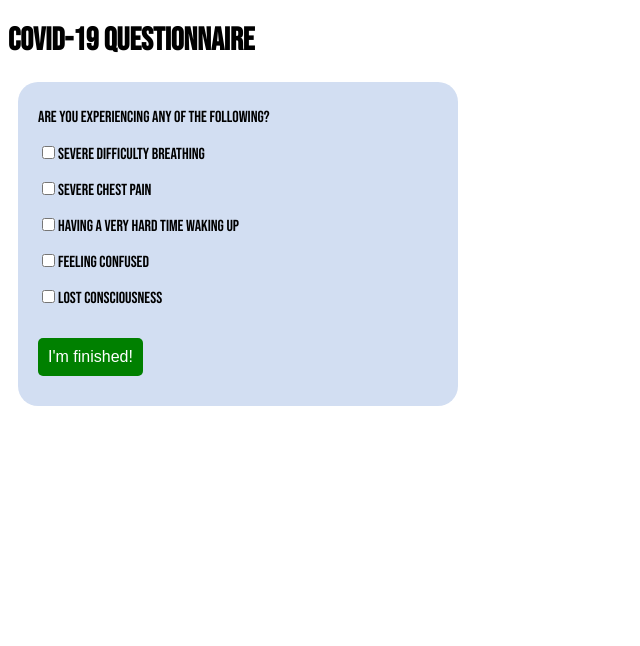
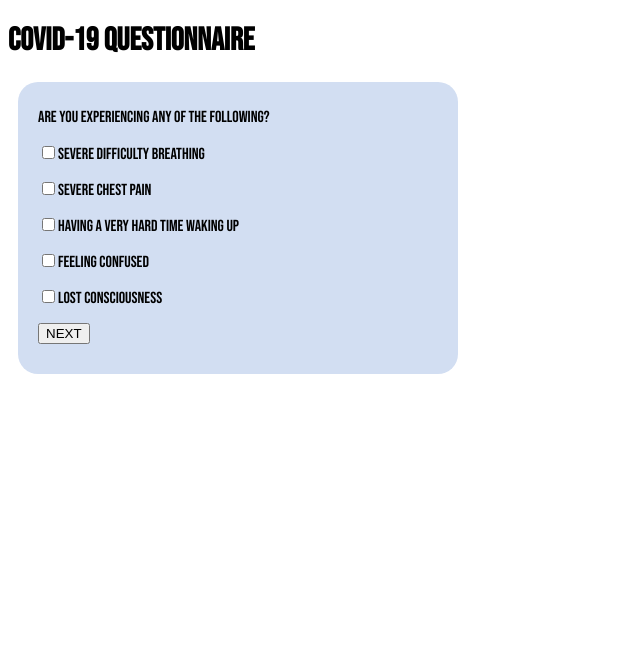
Before and after one commit to areezvisram/RUHacks-2020-COVID-19-Inventory-Management, a Flask app: page /about in a window 1280 px wide. Shown: the top 646 px of the page, without its empty margins (0-640 px from the left). Before the commit the page ends 406 px from the top, so only its background shows below. Run offline with Flask 2, Linux system fonts and the light colour scheme.

Commit message:
day 2 commit 1

```diff
--- a/static/styles/style.css
+++ b/static/styles/style.css
@@ -5,8 +5,28 @@ body {
 
 
 
-#quiz {
+#quiz1 {
 	margin-left: 10px;
+	background: #d2def2;
+	padding: 10px 20px 10px 20px;
+	width: 400px;
+	border-radius: 20px;
+	float: left;
+
+}
+
+#quiz2 {
+	margin-left: -10px;
+	background: #d2def2;
+	padding: 10px 20px 10px 20px;
+	width: 400px;
+	border-radius: 20px;
+	float: left;
+
+}
+
+#quiz3 {
+	margin-left: -10px;
 	background: #d2def2;
 	padding: 10px 20px 10px 20px;
 	width: 400px;
@@ -58,6 +78,7 @@ input {
 	border-radius: 20px;
 	float: left;
 	margin-left: 20px;
+	margin-top: 50px;
 	font-size: 30px;
 
 
--- a/templates/about.html
+++ b/templates/about.html
@@ -1,5 +1,6 @@
 <!DOCTYPE html>
 <html>
+
 <head>
     <meta charset="utf-8">
     <meta name="viewport" content="width=device-width, initial-scale=1, shrink-to-fit=no">
@@ -15,7 +16,7 @@
     <h1>Covid-19 Questionnaire</h1>
 
 
-    <form id="quiz" name="quiz">
+    <form id="quiz1" name="quiz1">
 
 
         <p class="questions">Are you experiencing any of the following?</p>
@@ -28,15 +29,58 @@
 
 
 
-        <input id="button" type="button" value="I'm finished!">
+        <input id="button1" type="button" value="NEXT">
 
 
     </form>
+
+    <form id="quiz2" name="quiz2">
+
+
+        <p class="questions">Are you experiencing any of the following:</p>
+        <input type="checkbox" id="mc" name="question2" value="breath">Shortness of breath at rest<br>
+        <input type="checkbox" id="mc" name="question2" value="lie_down">Inability to lie down because of difficulty
+        breathing<br>
+        <input type="checkbox" id="mc" name="question2" value="chronic">Chronic health conditions that you are having
+        difficulty managing<br>
+
+
+
+        <input id="button2" type="button" value="NEXT">
+
+
+
+    </form>
+
+    <form id="quiz3" name="quiz3">
+
+
+        <p class="questions">Do you have any of the following:</p>
+        <input type="checkbox" id="mc" name="question3" value="chills">Chills<br>
+        <input type="checkbox" id="mc" name="question3" value="painful_swallowing">Painful swallowing<br>
+        <input type="checkbox" id="mc" name="question3" value="stuffy_nose">Stuffy nose<br>
+        <input type="checkbox" id="mc" name="question3" value="headache">Headache<br>
+        <input type="checkbox" id="mc" name="question3" value="muscle_ache">Muscle or joint ache<br>
+        <input type="checkbox" id="mc" name="question3" value="unwell">Feeling unwell, fatigue or severe exhaustion<br>
+        <input type="checkbox" id="mc" name="question3" value="nausea">Nausea, vomiting, diarrhea or unexplained loss of
+        appetite<br>
+        <input type="checkbox" id="mc" name="question3" value="smell">Loss of sense of smell or taste<br>
+        <input type="checkbox" id="mc" name="question3" value="pink_eye">Pink Eye<br>
+
+        <input id="button3" type="button" value="FINISH">
+
+
+
+
+
+    </form>
+
+    <div id="after_submit">
+
+    </div>
     <script src="../static/main.js"></script>
 
-    <div id="after_submit">
-         <p id="message">Hello</p>
-    </div>
+
 
 </html>
 
```
Also changed, not shown: static/main.js (+54 -11 lines). Lines whose indentation alone changed are shown as unchanged.
